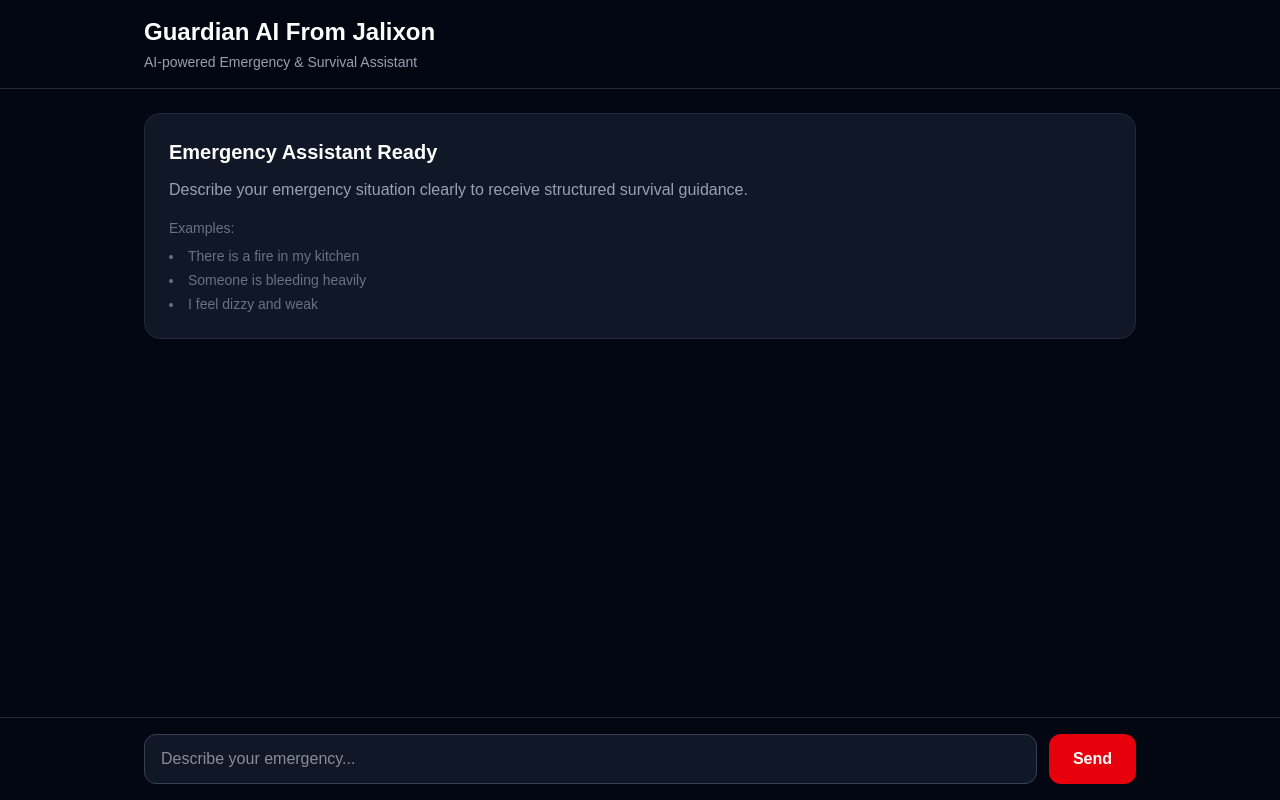
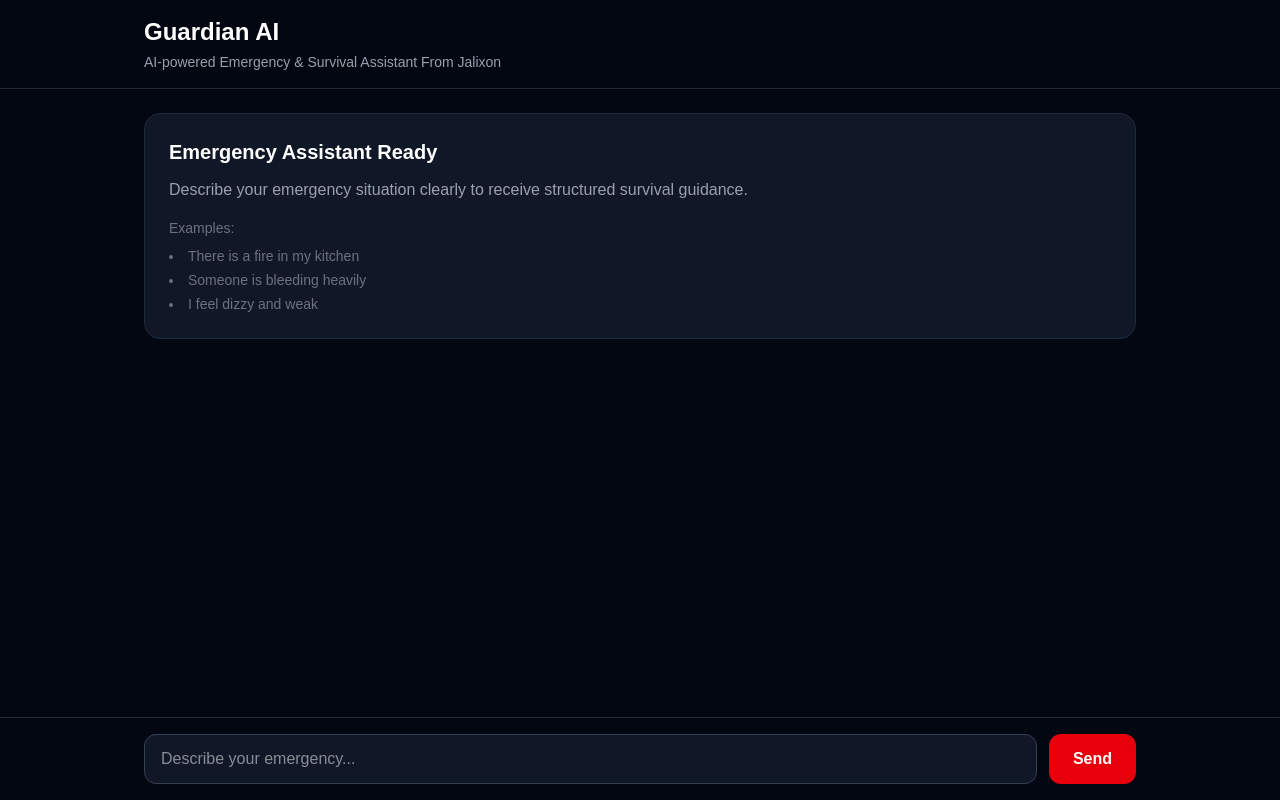
Before and after one commit to Jalix-WebTech/guardian-ai, a Next.js app: page / in a window 1280 px wide. Built offline with nearby package versions, Linux system fonts and the light colour scheme.

Commit message:
Update page.tsx

```diff
--- a/app/page.tsx
+++ b/app/page.tsx
@@ -106,11 +106,11 @@
         <div className="max-w-5xl mx-auto px-4 py-4">
 
           <h1 className="text-2xl font-bold">
-            Guardian AI From Jalixon
+            Guardian AI
           </h1>
 
           <p className="text-sm text-gray-400 mt-1">
-            AI-powered Emergency & Survival Assistant
+            AI-powered Emergency & Survival Assistant  From Jalixon
           </p>
 
         </div>
```
